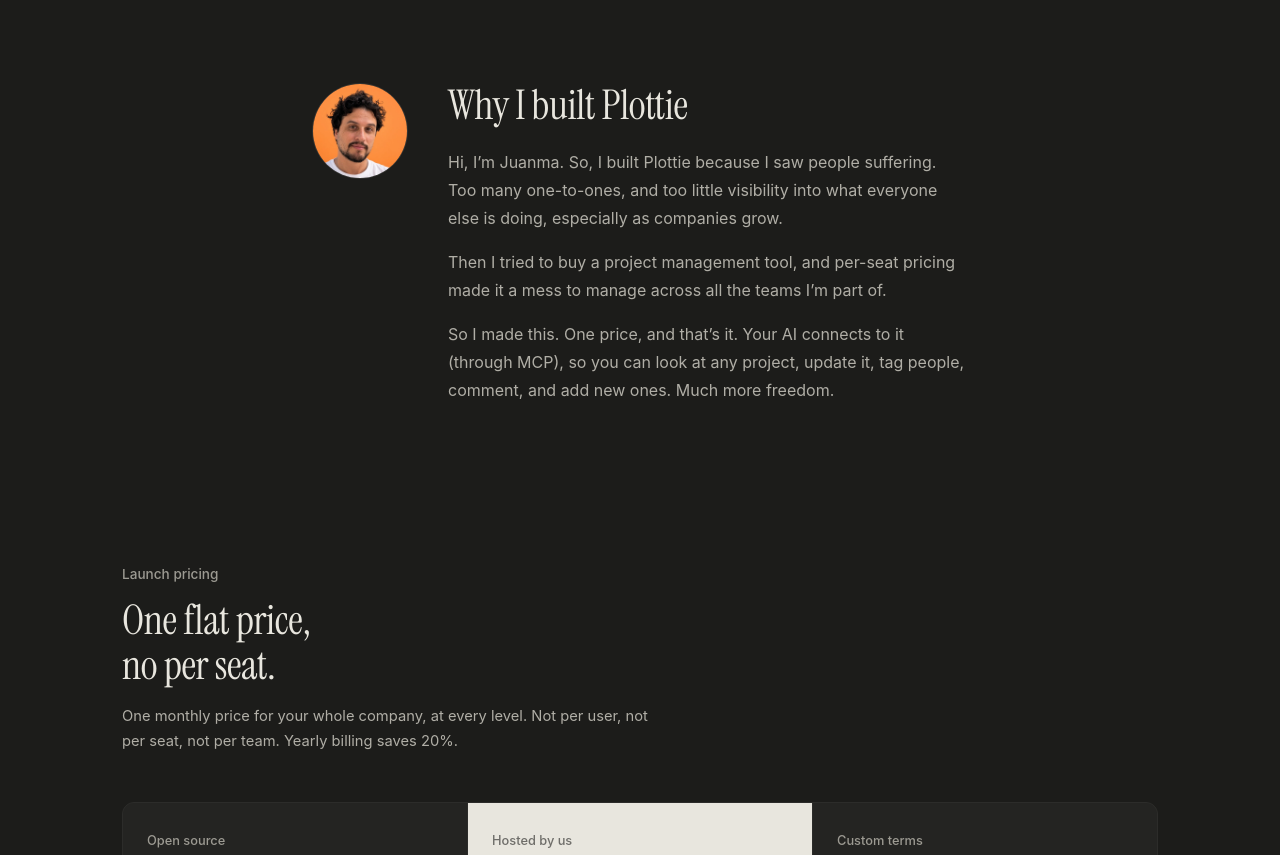
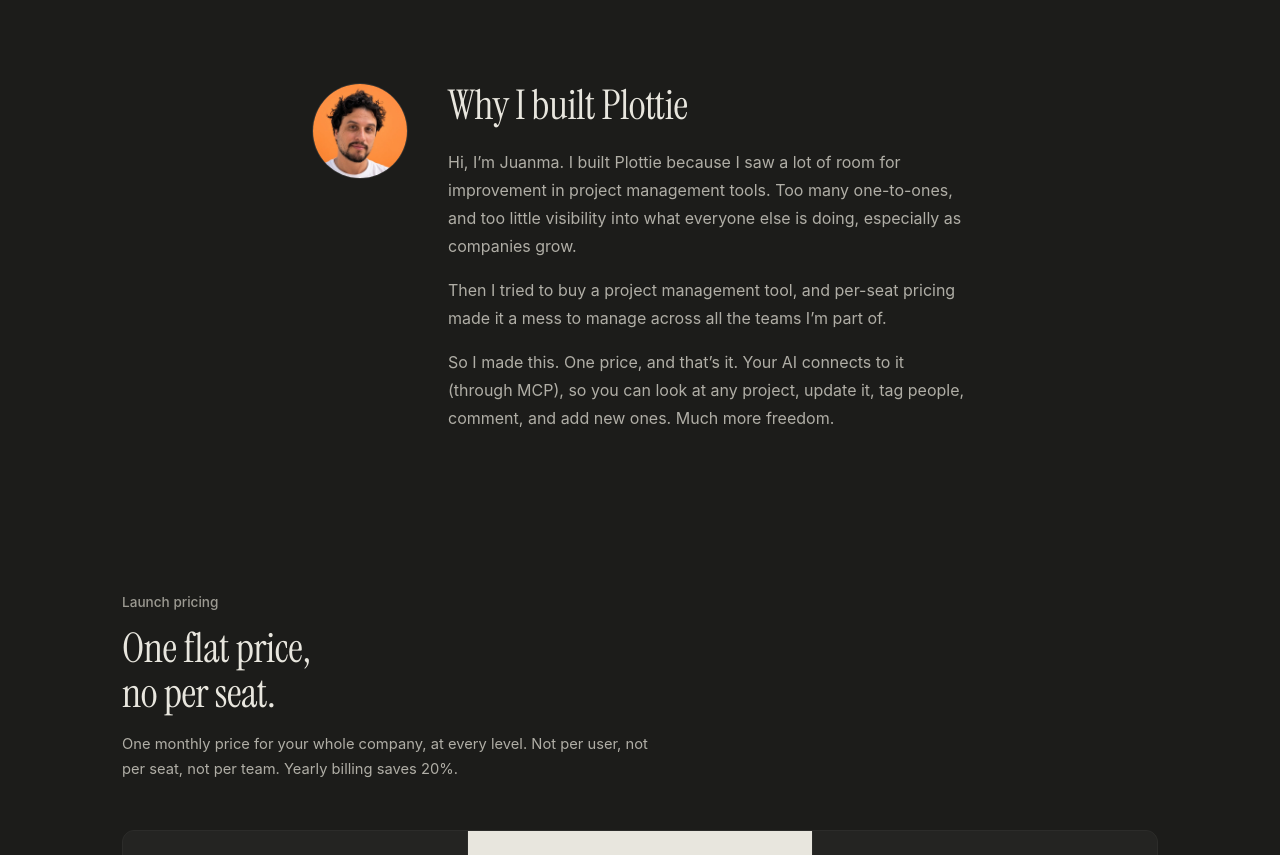
Before and after one commit to jmcalisto/landingpageplottie, a plain HTML site: page index.html in a window 1280 px wide. Shown: the part 2478-3333 px from the top of the page. Drawn offline with nearby package versions, Linux system fonts and the light colour scheme.

Commit message:
Tweak founder opening: drop 'suffering'
Juan asked to open the founder block on improvement in project
management tools, and leave the rest of the copy as it is.

```diff
--- a/index.html
+++ b/index.html
@@ -833,7 +833,7 @@ footer {
   <img class="founder-photo" src="founder.webp" width="96" height="96" alt="Juanma, founder of Plottie">
   <div>
     <h2 class="section-title">Why I built Plottie</h2>
-    <p class="founder-text">Hi, I’m Juanma. So, I built Plottie because I saw people suffering. Too many one-to-ones, and too little visibility into what everyone else is doing, especially as companies grow.</p>
+    <p class="founder-text">Hi, I’m Juanma. I built Plottie because I saw a lot of room for improvement in project management tools. Too many one-to-ones, and too little visibility into what everyone else is doing, especially as companies grow.</p>
     <p class="founder-text">Then I tried to buy a project management tool, and per-seat pricing made it a mess to manage across all the teams I’m part of.</p>
     <p class="founder-text">So I made this. One price, and that’s it. Your AI connects to it (through MCP), so you can look at any project, update it, tag people, comment, and add new ones. Much more freedom.</p>
   </div>
```
